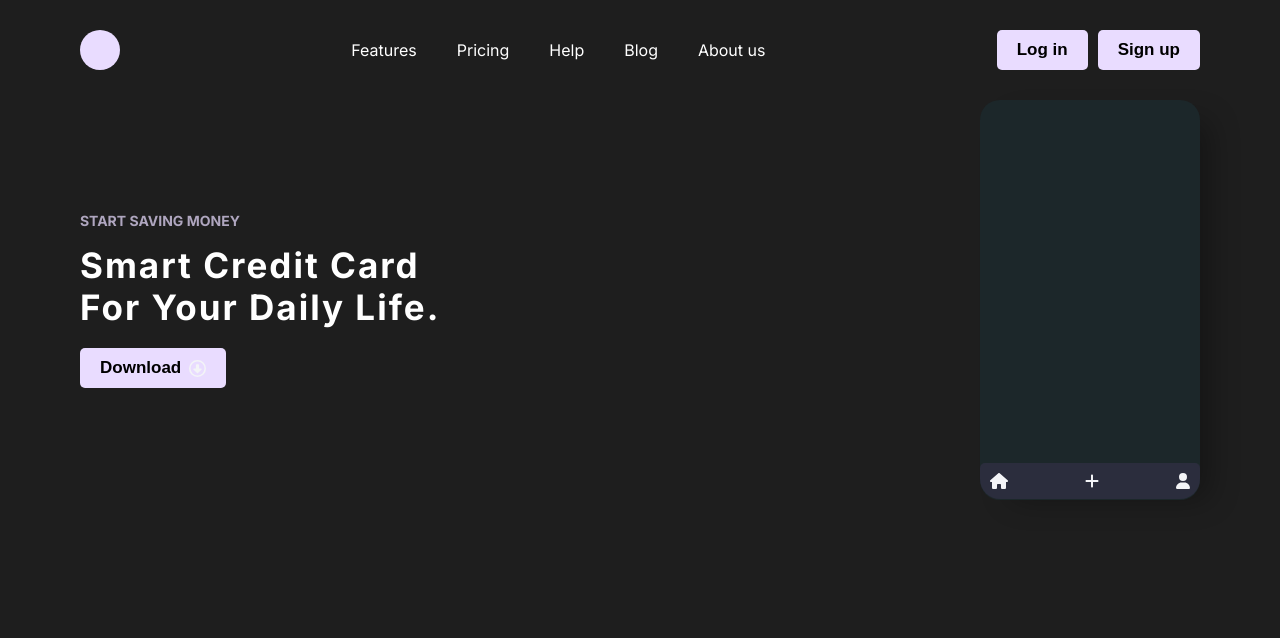
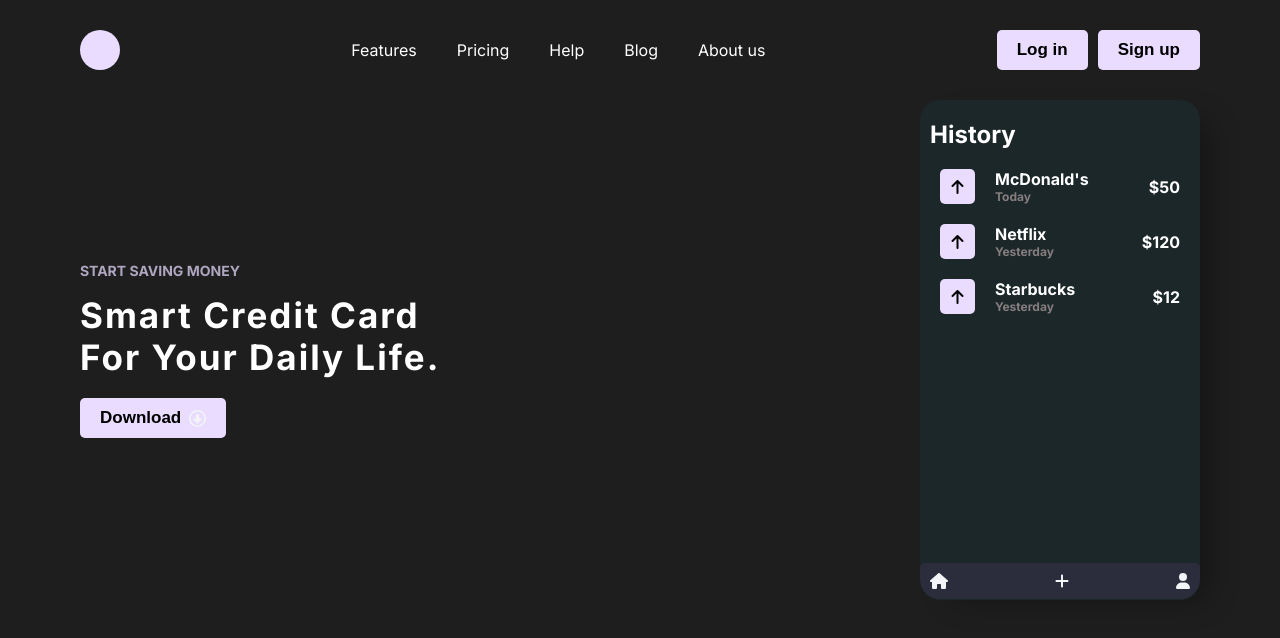
Before and after one commit to AbuRaihan1/landing-page-contest, a plain HTML site: page index.html in a window 1280 px wide. Drawn offline with Linux system fonts and the light colour scheme.

Commit message:
history added

```diff
--- a/index.html
+++ b/index.html
@@ -12,6 +12,14 @@
     <link
       href="https://fonts.googleapis.com/css2?family=Inter:wght@100;200;300;400;500;600;700;800;900&display=swap"
       rel="stylesheet"
+    />
+
+    <link
+      rel="stylesheet"
+      href="https://cdnjs.cloudflare.com/ajax/libs/font-awesome/6.4.2/css/all.min.css"
+      integrity="sha512-z3gLpd7yknf1YoNbCzqRKc4qyor8gaKU1qmn+CShxbuBusANI9QpRohGBreCFkKxLhei6S9CQXFEbbKuqLg0DA=="
+      crossorigin="anonymous"
+      referrerpolicy="no-referrer"
     />
     <title>Document</title>
   </head>
@@ -61,6 +69,46 @@
           </button>
         </div>
         <div class="photo_side">
+          <div class="history">
+            <h2 class="history_main_title">History</h2>
+            <div class="history_content">
+              <div class="icon_and_name">
+                <div class="icon">
+                  <i class="fa-solid fa-arrow-up" style="color: #030303"></i>
+                </div>
+                <div class="history_title">
+                  <h3>McDonald's<span class="day_name">Today</span></h3>
+                </div>
+              </div>
+
+              <div class="history_dollar">$50</div>
+            </div>
+            <div class="history_content">
+              <div class="icon_and_name">
+                <div class="icon">
+                  <i class="fa-solid fa-arrow-up" style="color: #030303"></i>
+                </div>
+                <div class="history_title">
+                  <h3>Netflix <span class="day_name">Yesterday</span></h3>
+                </div>
+              </div>
+
+              <div class="history_dollar">$120</div>
+            </div>
+            <div class="history_content">
+              <div class="icon_and_name">
+                <div class="icon">
+                  <i class="fa-solid fa-arrow-up" style="color: #030303"></i>
+                </div>
+                <div class="history_title">
+                  <h3>Starbucks<span class="day_name">Yesterday</span></h3>
+                </div>
+              </div>
+
+              <div class="history_dollar">$12</div>
+            </div>
+          </div>
+
           <div class="bottom_nav">
             <div class="bottom_nav_item">
               <svg
--- a/style/bodyStyle.css
+++ b/style/bodyStyle.css
@@ -38,14 +38,55 @@
 }
 
 .photo_side {
-  height: 400px;
-  width: 220px;
+  height: 500px;
+  width: 280px;
   border-radius: 20px;
   background: #1c272a;
   box-shadow: 20px 10px 30px -10px rgba(0, 0, 0, 0.3);
   position: relative;
+}
 
+.history_main_title {
+  color: white;
+  margin-top: 20px;
+  margin-left: 10px;
 }
+.history_content {
+  display: flex;
+  justify-content: space-between;
+  margin: 20px;
+  align-items: center;
+  color: white;
+}
+.icon_and_name {
+  display: flex;
+  gap: 20px;
+}
+.icon {
+  height: 35px;
+  width: 35px;
+  display: flex;
+  align-items: center;
+  justify-content: center;
+}
+.day_name {
+  color: rgb(134, 126, 126);
+  font-size: 12px;
+  display: block;
+}
+
+.history_title h3 {
+  font-size: 16px;
+}
+.history_dollar {
+  font-weight: bold;
+}
+.icon {
+  background: var(--primary-color);
+  padding: 5px;
+  border-radius: 5px;
+}
+
 .bottom_nav {
   background: #2b2d3d;
   border-radius: 5px 5px 20px 20px;
@@ -54,7 +95,6 @@
   position: absolute;
   bottom: 1px;
   width: 100%;
-
 }
 .bottom_nav_item {
   display: flex;
```
